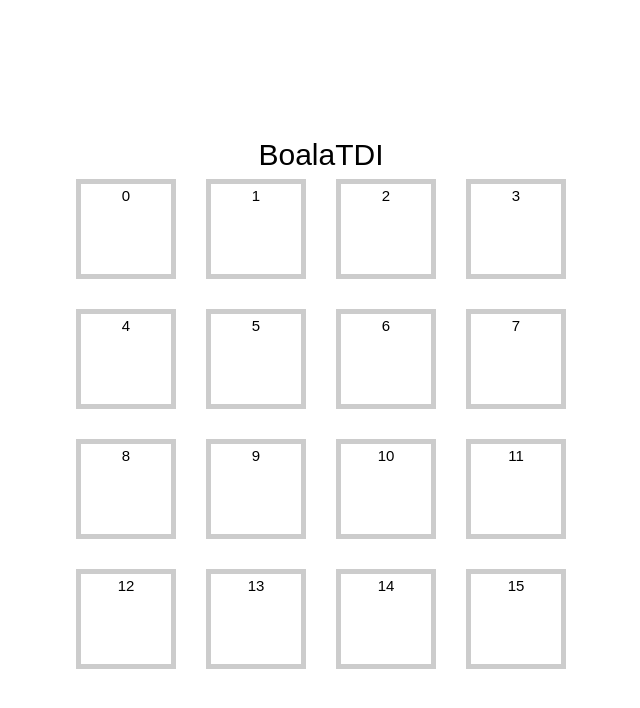
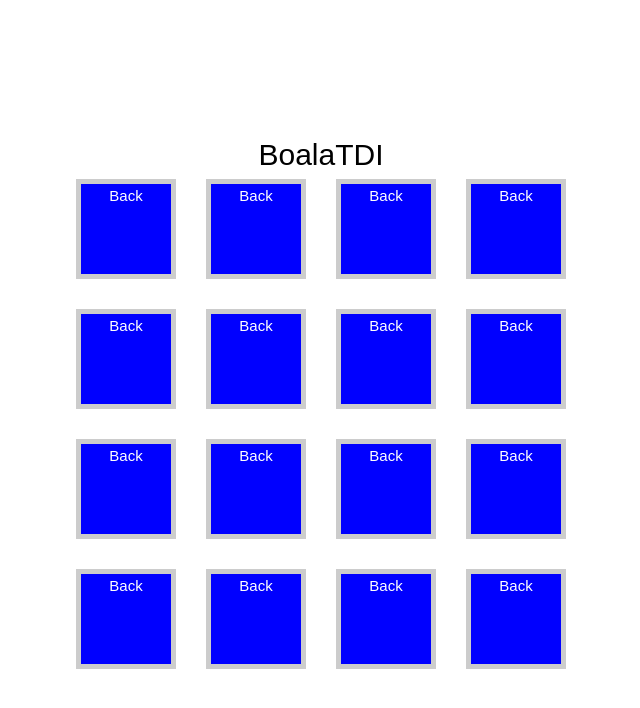
Before and after one commit to StefanBadila/BoalaTDI, a Vue app: page / in a window 1280 px wide. Shown: the top 708 px of the page, without its empty margins (74-714 px from the left). Built offline with nearby package versions, Linux system fonts and the light colour scheme.

Commit message:
fete carti

```diff
--- a/src/App.vue
+++ b/src/App.vue
@@ -2,13 +2,19 @@
  <h1>BoalaTDI</h1>
 <br>
 <section class="game-board">
-  <Card v-for="(card,index) in cardList"
+  <Card
+  v-for="(card,index) in cardList"
   :key="'card-${index}'"
-  :value="card"/>
+  :value="card.value"
+  :visible="card.visible"
+  :position="card.position"
+  @select-card="flipCard"
+/>
 </section>
 </template>
 
 <script>
+import { ref } from 'vue'
 import Card from './components/Card.vue'
 
 export default{
@@ -17,13 +23,23 @@
     Card
   },
   setup () {
-    const cardList = []
+    const cardList = ref([])
 
-    for (let i=0; i<16;i++){
-      cardList.push(i)
+    for (let i = 0; i < 16; i++){
+      cardList.value.push({
+        value: i,
+        visible: false,
+        position: i
+    })
     }
+
+    const flipCard = (payload) => {
+      cardList.value[payload.position].visible = true
+    }
+
     return{
-      cardList
+      cardList,
+      flipCard
     }
   }
 }
@@ -39,10 +55,6 @@
 margin-top: 60px;
 }
 
-.card {
-  border: 5px solid #ccc;
-}
-
 .game-board{
   display:grid;
   grid-template-columns: 100px 100px 100px 100px;
--- a/src/components/Card.vue
+++ b/src/components/Card.vue
@@ -1,17 +1,65 @@
 <script>
 export default{
 props:{
-    value:{
-        type:Number,
+    position: {
+        type: Number,
         required: true
+    },
+    value: {
+        type: Number,
+        required: true
+    },
+
+visible: {
+    type: Boolean,
+    default: false
+    }
+},
+setup(props, context) {
+    const selectCard = () => {
+        context.emit('select-card', {
+            position: props.position
+        })
+    }
+    return {
+        selectCard
     }
 }
 }
 </script>
 
 <template>
-    <div class="card">
+<div class="card" @click="selectCard">
+        <div v-if="visible" class="card-face is-front">
         {{ value }}
     </div>
+    <div v-else class="card-face is-back">
+     Back
+    </div>
+</div>
+</template>
 
-</template>
+<style>
+.card {
+    border: 5px solid #ccc;
+    position: relative;
+  }
+
+  .card-face {
+    width: 100%;
+    height: 100%;
+    position: absolute;
+
+  }
+
+  .card-face.is-front {
+    background-color: red;
+    color: white;
+  }
+
+  .card-face.is-back{
+    background-color: blue;
+    color: white;
+
+  }
+  </style>
```
